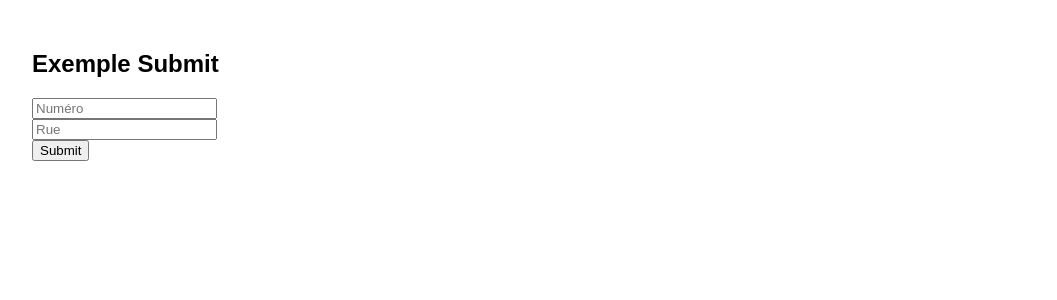
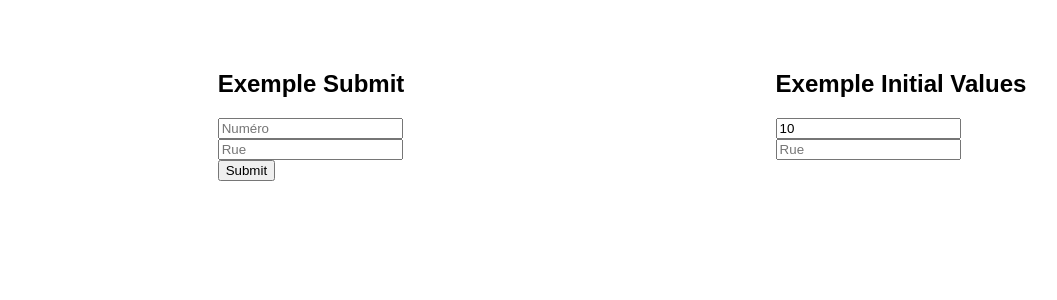
Before and after one commit to CadiChris/sandbox-redux-form, a React (Create React App) app: page / in a window 1280 px wide. Shown: the top 300 px of the page, without its empty margins (18-1075 px from the left). Built offline with nearby package versions, Linux system fonts and the light colour scheme.

Commit message:
Exemple des valeurs initiales.

```diff
--- a/src/App.js
+++ b/src/App.js
@@ -1,11 +1,13 @@
 import React, { Component } from 'react';
-import ExempleSubmit from './ExempleSubmit/ExempleSubmit';
+import ExempleSubmit from './Exemples/Submit';
+import ExempleInitialValues from './Exemples/InitialValues';
 
 class App extends Component {
   render() {
     return (
-        <div style={{margin:'50px'}}>
+        <div style={{display: 'flex', margin:'50px', justifyContent:'space-around'}}>
           <ExempleSubmit />
+          <ExempleInitialValues />
         </div>
     );
   }
--- /dev/null
+++ b/src/Exemples/InitialValues.js
@@ -0,0 +1,33 @@
+import React from 'react'
+import {connect} from 'react-redux'
+import { Field, reduxForm } from 'redux-form'
+
+// C'est la prop initialValues qui sera utilisé par les Fields. Mais pas besoin de la déclarer
+const ExempleInitialValues = () => {
+  return (
+    <div>
+      <h2>Exemple Initial Values</h2>
+      <form>
+        <Field name="numero" component="input" type="text" placeholder="Numéro"/> <br/>
+        <Field name="rue" component="input" type="text" placeholder="Rue"/><br/>
+      </form>
+    </div>
+  )
+}
+
+// Dans le mapStateToProps on doit fournir une prop initialValues qui contient une valeur par champ.
+const mapStateToProps = (state) => ({
+  initialValues: {
+    // La clé JS doit correspondre au @name du <Field />
+    numero: state.app.compteur
+  }
+})
+
+export default connect(mapStateToProps)(reduxForm({
+  form: 'ExempleInitialValues',
+  // On pourrait aussi fournir directement l'initialValues ici, mais on préférera initialiser depuis le state.
+  // initialValues: {
+  //   numero: 9,
+  //   rue: "rue de Condé"
+  // }
+})(ExempleInitialValues))
```
Also changed, not shown: src/Exemples/Submit.js (renamed from src/ExempleSubmit/ExempleSubmit.js).
